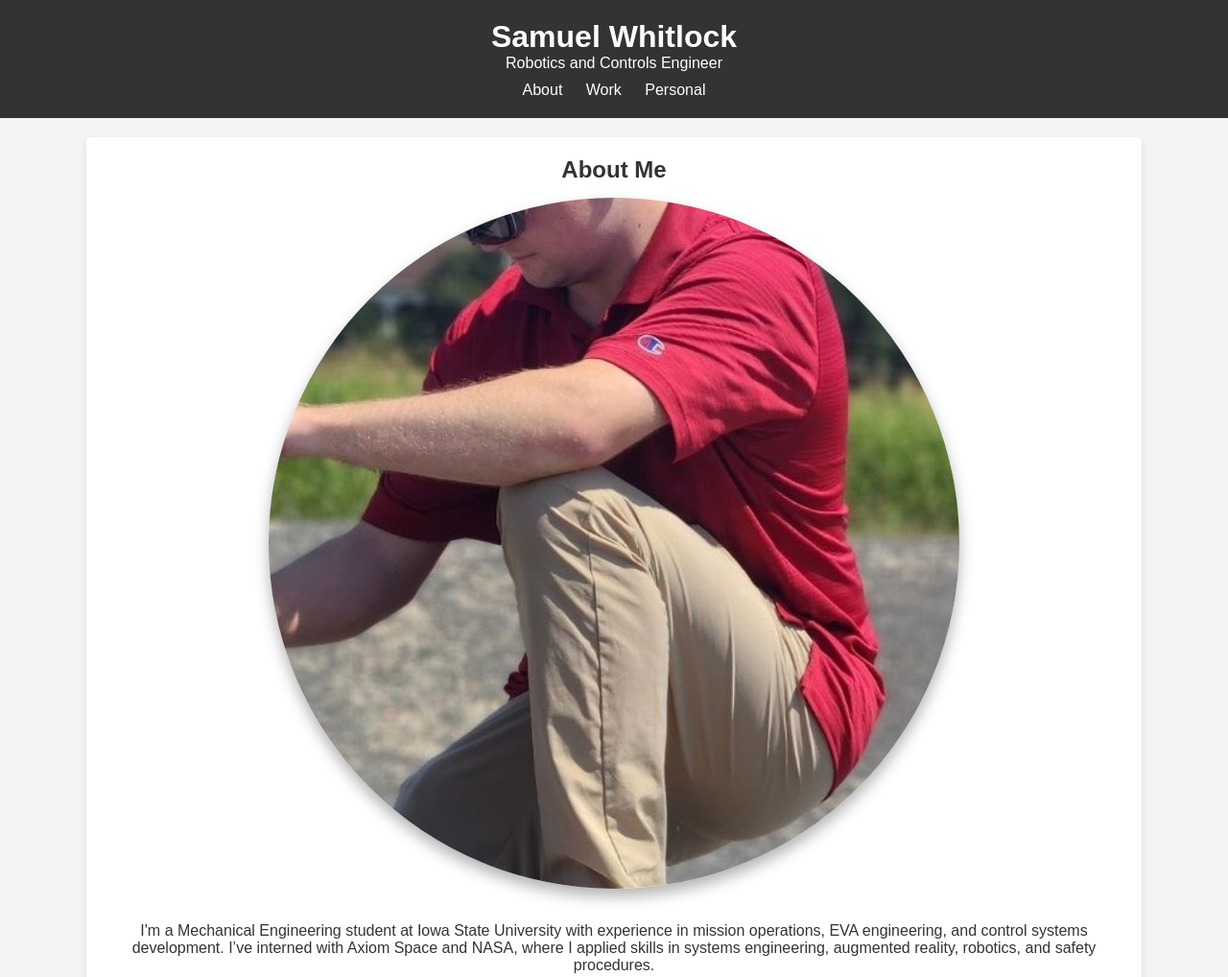
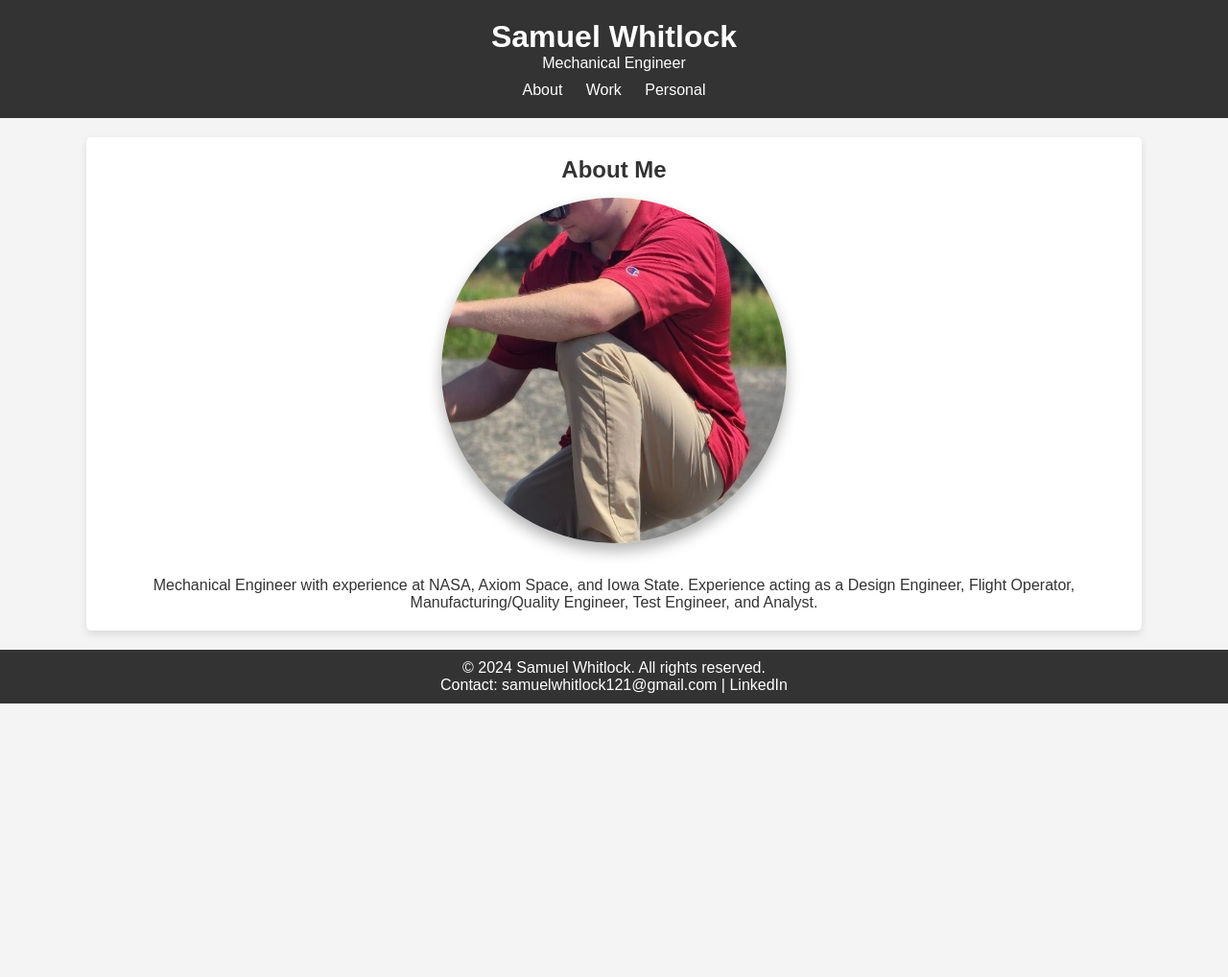
Before and after one commit to Sam-Whitlock/portfolio, a plain HTML site: page index.html in a window 1280 px wide. Shown: the top 1018 px of the page at 96% size. After the commit the page ends 800 px from the top, so only its background shows below. Drawn offline with Linux system fonts and the light colour scheme.

Commit message:
updated some text, fixed front page

```diff
--- a/about.css
+++ b/about.css
@@ -8,8 +8,8 @@
 }
 
 .about-image {
-    width: 720px;
-    height: 720px;
+    width: 360px;
+    height:360px;
     border-radius: 75%; /* Make the image circular */
     object-fit: cover;
     box-shadow: 0 8px 15px rgba(0, 0, 0, 0.3); /* Soft shadow */
--- a/index.html
+++ b/index.html
@@ -10,7 +10,7 @@
 <body>
     <header>
         <h1>Samuel Whitlock</h1>
-        <p>Robotics and Controls Engineer</p>
+        <p>Mechanical Engineer</p>
         <nav>
             <ul>
                 <li><a href="index.html">About</a></li>
@@ -24,7 +24,7 @@
         <h2>About Me</h2>
         <div class="about-content">
             <img src="Pictures\portrait2.JPG" alt="Samuel Whitlock Portrait" class="about-image">
-            <p>I'm a Mechanical Engineering student at Iowa State University with experience in mission operations, EVA engineering, and control systems development. I’ve interned with Axiom Space and NASA, where I applied skills in systems engineering, augmented reality, robotics, and safety procedures.</p>
+            <p>Mechanical Engineer with experience at NASA, Axiom Space, and Iowa State. Experience acting as a Design Engineer, Flight Operator, Manufacturing/Quality Engineer, Test Engineer, and Analyst. </p>
         </div>
     </section>
 
```
Also changed, not shown: work.html (+4 -2 lines), Pictures/spaceflight_intern1.jpg, 2 other files.
